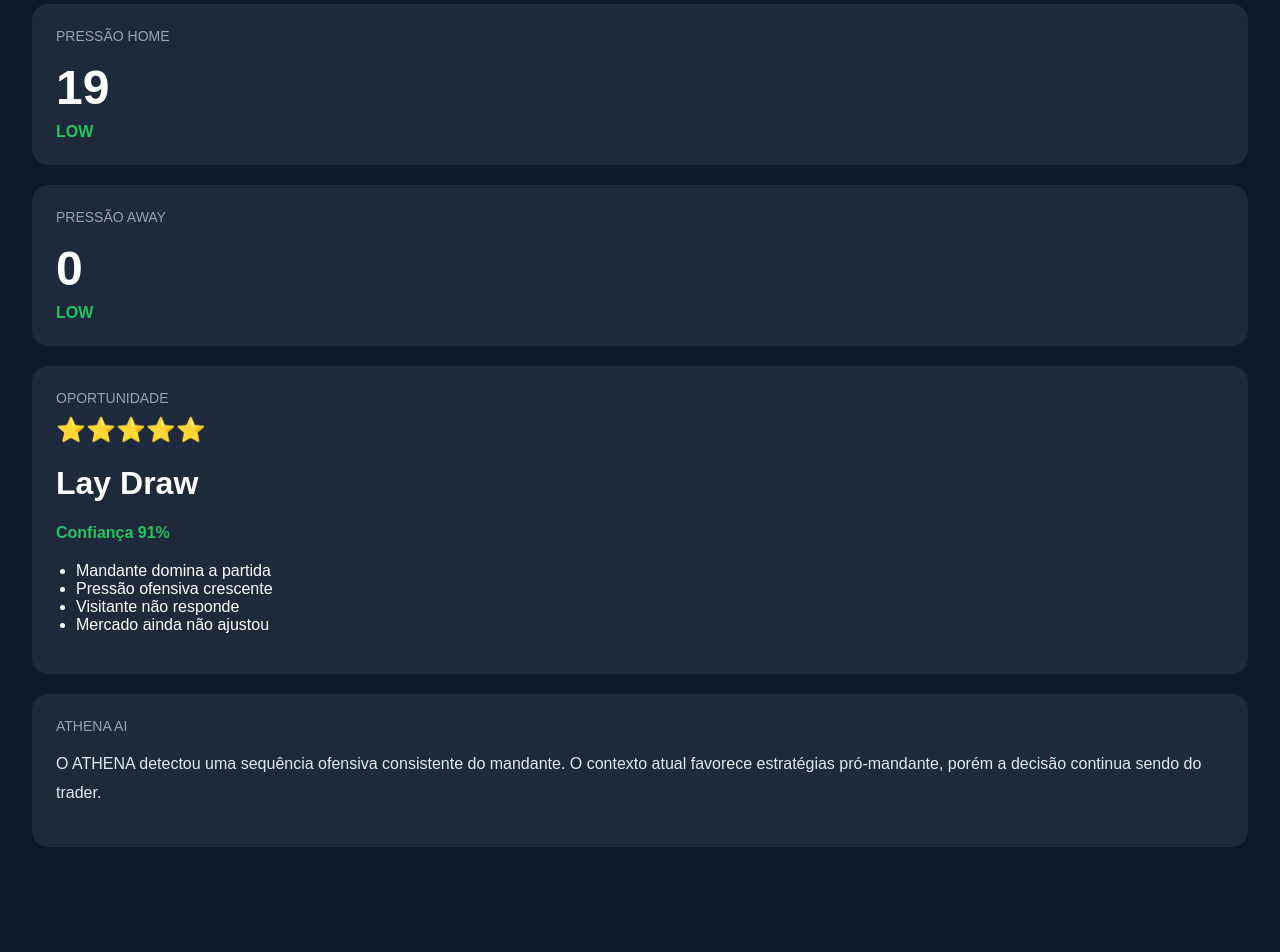
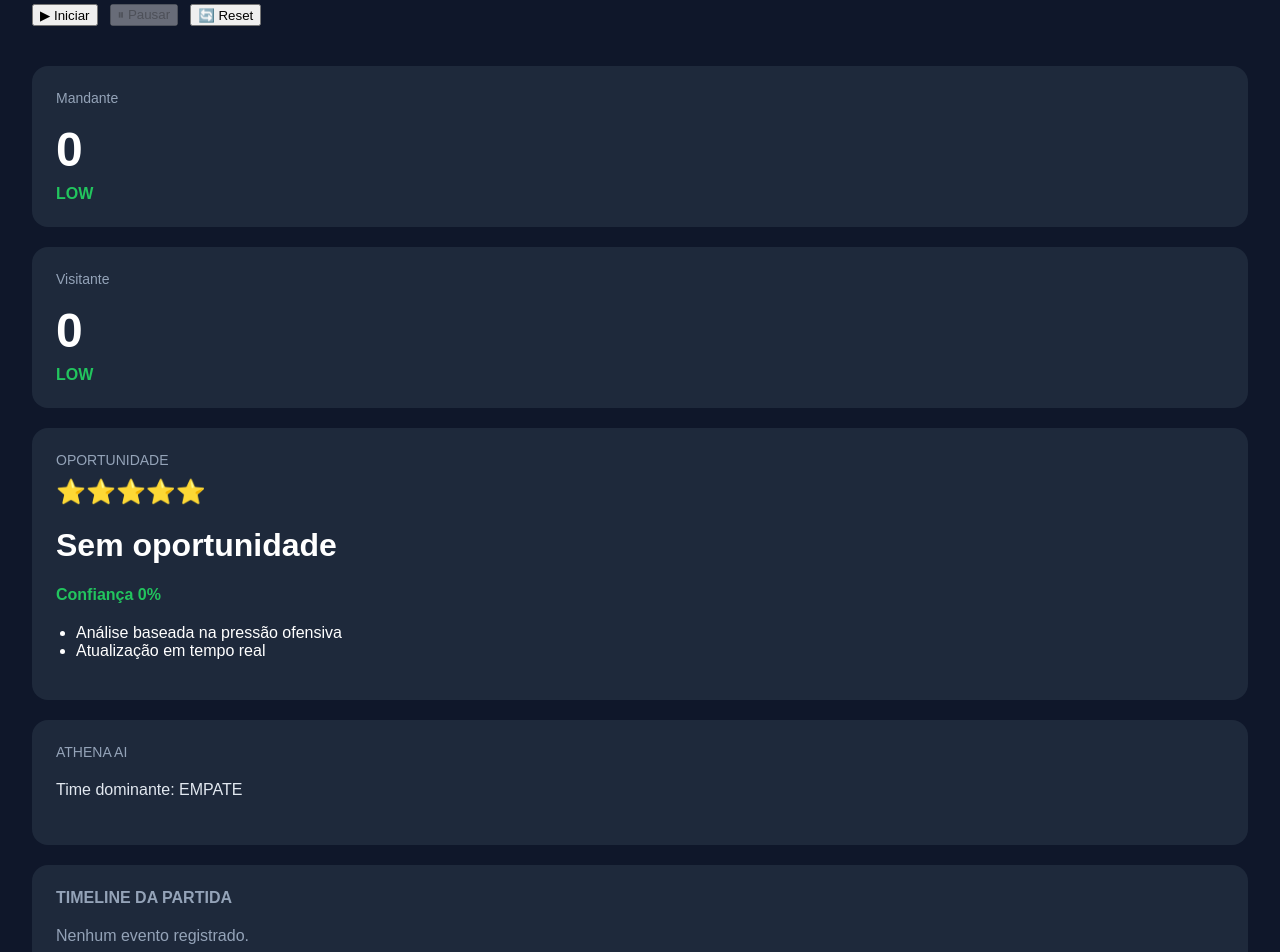
Before and after one commit to trendjoy/trader-pro, a Next.js app: page / in a window 1280 px wide. Shown: the part 380-1332 px from the top of the page. Before the commit the page ends 1259 px from the top, so only its background shows below. Built offline with nearby package versions, Linux system fonts and the light colour scheme.

Commit message:
Sprint 7.1 - Recriação da arquitetura de engines e PressureEngine

```diff
--- a/app/page.tsx
+++ b/app/page.tsx
@@ -3,133 +3,89 @@
 import { useMemo } from "react";
 
 import { Athena } from "../lib/athena/core/Athena";
-import { LiveMatch } from "../lib/athena/match/live-match";
-
-import {
-  EventType,
-  MatchEvent,
-} from "../lib/athena/models/match-event";
-
-import { TeamSide } from "../lib/athena/types/team-side";
+import { useMatchSimulation } from "../lib/athena/hooks/useMatchSimulation";
 
 import { Dashboard } from "../lib/athena/components/dashboard/Dashboard";
 import { MatchCard } from "../lib/athena/components/dashboard/MatchCard";
 import { PressureCard } from "../lib/athena/components/dashboard/PressureCard";
 import { OpportunityCard } from "../lib/athena/components/dashboard/OpportunityCard";
 import { InsightCard } from "../lib/athena/components/dashboard/InsightCard";
+import { SimulationControls } from "../lib/athena/components/dashboard/SimulationControls";
+import { SimulationTimeline } from "../lib/athena/components/dashboard/SimulationTimeline";
 
 export default function HomePage() {
 
-  const intelligence = useMemo(() => {
+  const simulation = useMatchSimulation();
 
-    const athena = new Athena();
+  const athena = useMemo(() => new Athena(), []);
 
-    const match = new LiveMatch();
+  const intelligence = athena.analyze(simulation.match);
 
-    const events: MatchEvent[] = [
+  const snapshot = simulation.match.snapshotState();
 
-      {
-        id: crypto.randomUUID(),
-        minute:61,
-        second:10,
-        team:TeamSide.HOME,
-        type:EventType.ATTACK
-      },
+  const events = [
+    ...snapshot.homeEvents,
+    ...snapshot.awayEvents,
+  ].sort((a, b) => {
+    if (a.minute !== b.minute) {
+      return a.minute - b.minute;
+    }
 
-      {
-        id: crypto.randomUUID(),
-        minute:62,
-        second:5,
-        team:TeamSide.HOME,
-        type:EventType.DANGER_ATTACK
-      },
+    return a.second - b.second;
+  });
 
-      {
-        id: crypto.randomUUID(),
-        minute:63,
-        second:12,
-        team:TeamSide.HOME,
-        type:EventType.CORNER
-      },
-
-      {
-        id: crypto.randomUUID(),
-        minute:64,
-        second:18,
-        team:TeamSide.HOME,
-        type:EventType.SHOT_ON_TARGET
-      }
-
-    ];
-
-    events.forEach(e=>match.addHomeEvent(e));
-
-    return athena.analyze(match);
-
-  },[]);
-
-  return(
-
+  return (
     <Dashboard>
 
       <MatchCard
+        minute={snapshot.minute}
+        homeTeam={snapshot.homeTeam}
+        awayTeam={snapshot.awayTeam}
+      />
 
-        homeTeam="Liverpool"
-
-        awayTeam="Arsenal"
-
-        minute={intelligence.minute}
-
+      <SimulationControls
+        running={simulation.running}
+        onStart={simulation.start}
+        onPause={simulation.pause}
+        onReset={simulation.reset}
       />
 
       <PressureCard
-
-        title="PRESSÃO HOME"
-
+        title="Mandante"
         score={intelligence.homePressure.score}
-
         level={intelligence.homePressure.level}
-
       />
 
       <PressureCard
-
-        title="PRESSÃO AWAY"
-
+        title="Visitante"
         score={intelligence.awayPressure.score}
-
         level={intelligence.awayPressure.level}
-
       />
 
       <OpportunityCard
-
-        strategy="Lay Draw"
-
-        confidence={0.91}
-
+        strategy={
+          intelligence.dominantTeam
+            ? `Pressão ${intelligence.dominantTeam}`
+            : "Sem oportunidade"
+        }
+        confidence={intelligence.confidence}
         reason={[
-
-          "Mandante domina a partida",
-
-          "Pressão ofensiva crescente",
-
-          "Visitante não responde",
-
-          "Mercado ainda não ajustou"
-
+          "Análise baseada na pressão ofensiva",
+          "Atualização em tempo real",
         ]}
-
       />
 
       <InsightCard
+        insight={`Time dominante: ${
+          intelligence.dominantTeam ?? "EMPATE"
+        }`}
+      />
 
-        insight="O ATHENA detectou uma sequência ofensiva consistente do mandante. O contexto atual favorece estratégias pró-mandante, porém a decisão continua sendo do trader."
-
+      <SimulationTimeline
+        events={events}
       />
 
     </Dashboard>
-
   );
 
 }
--- /dev/null
+++ b/lib/athena/components/dashboard/SimulationControls.tsx
@@ -0,0 +1,79 @@
+interface SimulationControlsProps {
+
+    running:boolean;
+
+    onStart:()=>void;
+
+    onPause:()=>void;
+
+    onReset:()=>void;
+
+}
+
+export function SimulationControls({
+
+    running,
+
+    onStart,
+
+    onPause,
+
+    onReset
+
+}:SimulationControlsProps){
+
+    return(
+
+        <div
+
+            style={{
+
+                display:"flex",
+
+                gap:12,
+
+                marginBottom:20
+
+            }}
+
+        >
+
+            <button
+
+                onClick={onStart}
+
+                disabled={running}
+
+            >
+
+                ▶ Iniciar
+
+            </button>
+
+            <button
+
+                onClick={onPause}
+
+                disabled={!running}
+
+            >
+
+                ⏸ Pausar
+
+            </button>
+
+            <button
+
+                onClick={onReset}
+
+            >
+
+                🔄 Reset
+
+            </button>
+
+        </div>
+
+    );
+
+}
--- /dev/null
+++ b/lib/athena/components/dashboard/SimulationTimeline.tsx
@@ -0,0 +1,57 @@
+import { MatchEvent } from "../../models/match-event";
+
+interface SimulationTimelineProps {
+  events: MatchEvent[];
+}
+
+export function SimulationTimeline({
+  events,
+}: SimulationTimelineProps) {
+  return (
+    <div
+      style={{
+        background: "#1e293b",
+        borderRadius: 16,
+        padding: 24,
+      }}
+    >
+      <h2
+        style={{
+          marginTop: 0,
+          marginBottom: 20,
+          color: "#94a3b8",
+          fontSize: 16,
+        }}
+      >
+        TIMELINE DA PARTIDA
+      </h2>
+
+      {events.length === 0 ? (
+        <p style={{ color: "#94a3b8" }}>
+          Nenhum evento registrado.
+        </p>
+      ) : (
+        events.map((event) => (
+          <div
+            key={event.id}
+            style={{
+              display: "flex",
+              justifyContent: "space-between",
+              padding: "8px 0",
+              borderBottom: "1px solid #334155",
+            }}
+          >
+            <span>
+              {event.minute}'
+              {String(event.second).padStart(2, "0")}
+            </span>
+
+            <span>{event.team}</span>
+
+            <span>{event.type}</span>
+          </div>
+        ))
+      )}
+    </div>
+  );
+}
--- /dev/null
+++ b/lib/athena/hooks/useMatchSimulation.ts
@@ -0,0 +1,83 @@
+"use client";
+
+import { useEffect, useMemo, useState } from "react";
+
+import { MatchSimulator } from "../simulator/MatchSimulator";
+
+export function useMatchSimulation() {
+
+    const simulator = useMemo(() => {
+
+        return new MatchSimulator();
+
+    }, []);
+
+    const [, forceUpdate] = useState(0);
+
+    const [running, setRunning] = useState(false);
+
+    useEffect(() => {
+
+        if (!running) {
+
+            return;
+
+        }
+
+        const interval = setInterval(() => {
+
+            simulator.tick();
+
+            forceUpdate(v => v + 1);
+
+        }, 1000);
+
+        return () => clearInterval(interval);
+
+    }, [running, simulator]);
+
+    function start() {
+
+        simulator.start();
+
+        setRunning(true);
+
+    }
+
+    function pause() {
+
+        simulator.stop();
+
+        setRunning(false);
+
+    }
+
+    function reset() {
+
+        simulator.reset();
+
+        setRunning(false);
+
+        forceUpdate(v => v + 1);
+
+    }
+
+    return {
+
+        running,
+
+        start,
+
+        pause,
+
+        reset,
+
+        simulator,
+
+        match: simulator.getMatch(),
+
+        clock: simulator.getClock()
+
+    };
+
+}
--- a/lib/athena/models/pressure-analysis.ts
+++ b/lib/athena/models/pressure-analysis.ts
@@ -6,11 +6,7 @@ export enum PressureLevel {
 }
 
 export interface PressureAnalysis {
-
   score: number;
-
   level: PressureLevel;
-
   confidence: number;
-
 }
--- /dev/null
+++ b/lib/athena/simulator/EventGenerator.ts
@@ -0,0 +1,73 @@
+import { EventType, MatchEvent } from "../models/match-event";
+import { TeamSide } from "../types/team-side";
+
+export class EventGenerator {
+
+    private readonly eventPool: EventType[] = [
+
+        EventType.ATTACK,
+
+        EventType.DANGER_ATTACK,
+
+        EventType.SHOT,
+
+        EventType.SHOT_ON_TARGET,
+
+        EventType.CORNER,
+
+        EventType.GOAL,
+
+        EventType.YELLOW_CARD,
+
+        EventType.RED_CARD,
+
+        EventType.SUBSTITUTION
+
+    ];
+
+    generate(
+        minute: number,
+        second: number
+    ): MatchEvent | null {
+
+        const probability = Math.random();
+
+        if (probability < 0.65) {
+
+            return null;
+
+        }
+
+        const team: TeamSide =
+
+            Math.random() > 0.5
+
+                ? TeamSide.HOME
+
+                : TeamSide.AWAY;
+
+        const type =
+
+            this.eventPool[
+                Math.floor(
+                    Math.random() * this.eventPool.length
+                )
+            ];
+
+        return {
+
+            id: crypto.randomUUID(),
+
+            minute,
+
+            second,
+
+            team,
+
+            type
+
+        };
+
+    }
+
+}
--- /dev/null
+++ b/lib/athena/simulator/MatchClock.ts
@@ -0,0 +1,65 @@
+export class MatchClock {
+
+    private minute = 0;
+
+    private second = 0;
+
+    private running = false;
+
+    start() {
+        this.running = true;
+    }
+
+    stop() {
+        this.running = false;
+    }
+
+    reset() {
+        this.minute = 0;
+        this.second = 0;
+        this.running = false;
+    }
+
+    tick() {
+
+        if (!this.running) {
+            return;
+        }
+
+        this.second++;
+
+        if (this.second >= 60) {
+
+            this.second = 0;
+
+            this.minute++;
+
+        }
+
+    }
+
+    getMinute() {
+        return this.minute;
+    }
+
+    getSecond() {
+        return this.second;
+    }
+
+    isRunning() {
+        return this.running;
+    }
+
+    getTime() {
+
+        return {
+
+            minute: this.minute,
+
+            second: this.second
+
+        };
+
+    }
+
+}
--- /dev/null
+++ b/lib/athena/simulator/MatchSimulator.ts
@@ -0,0 +1,83 @@
+import { LiveMatch } from "../match/live-match";
+import { MatchClock } from "./MatchClock";
+import { EventGenerator } from "./EventGenerator";
+import { TeamSide } from "../types/team-side";
+import { MatchEvent } from "../models/match-event";
+
+export class MatchSimulator {
+
+    private readonly clock = new MatchClock();
+
+    private readonly generator = new EventGenerator();
+
+    private match = new LiveMatch();
+
+    start() {
+
+        this.clock.start();
+
+    }
+
+    stop() {
+
+        this.clock.stop();
+
+    }
+
+    reset() {
+
+        this.clock.reset();
+
+        this.match = new LiveMatch();
+
+    }
+
+    tick() {
+
+        this.clock.tick();
+
+        const event = this.generator.generate(
+
+            this.clock.getMinute(),
+
+            this.clock.getSecond()
+
+        );
+
+        if (!event) {
+
+            return;
+
+        }
+
+        this.addEvent(event);
+
+    }
+
+    private addEvent(event: MatchEvent) {
+
+        if (event.team === TeamSide.HOME) {
+
+            this.match.addHomeEvent(event);
+
+            return;
+
+        }
+
+        this.match.addAwayEvent(event);
+
+    }
+
+    getMatch() {
+
+        return this.match;
+
+    }
+
+    getClock() {
+
+        return this.clock.getTime();
+
+    }
+
+}
```
Also changed, not shown: lib/athena/engines/PressureEngine.ts (added, +76 -0 lines), lib/athena/models/momentum-analysis.ts (added, +9 -0 lines).
